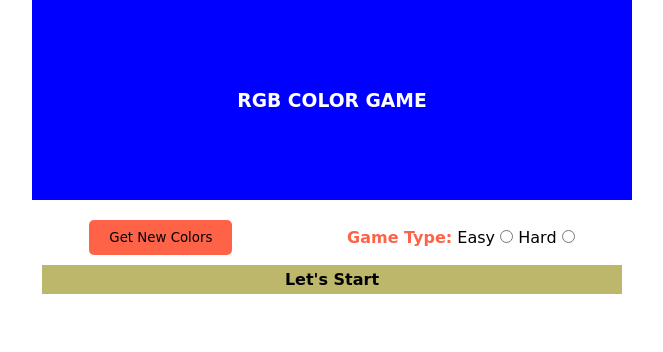
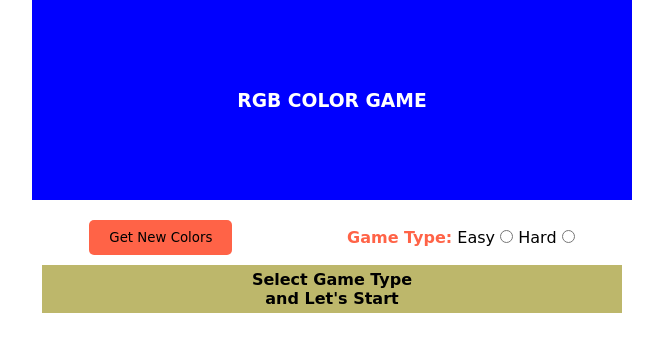
Before and after one commit to khayrul200822/rgbcolor-game.github.io, a plain HTML site: page index.html in a window 1280 px wide. Shown: the whole page, without its empty margins (308-971 px from the left). Drawn offline with Linux system fonts and the light colour scheme.

Commit message:
update html

```diff
--- a/index.html
+++ b/index.html
@@ -26,7 +26,7 @@
             <input type="radio" name="ability" id="hard_type">
         </div>
     </div>
-    <p class="alert_text">Let's Start</p>
+    <p class="alert_text">Select Game Type <br> and Let's Start</p>
     <div class="child_color">
         <article></article>
         <article></article>
```
